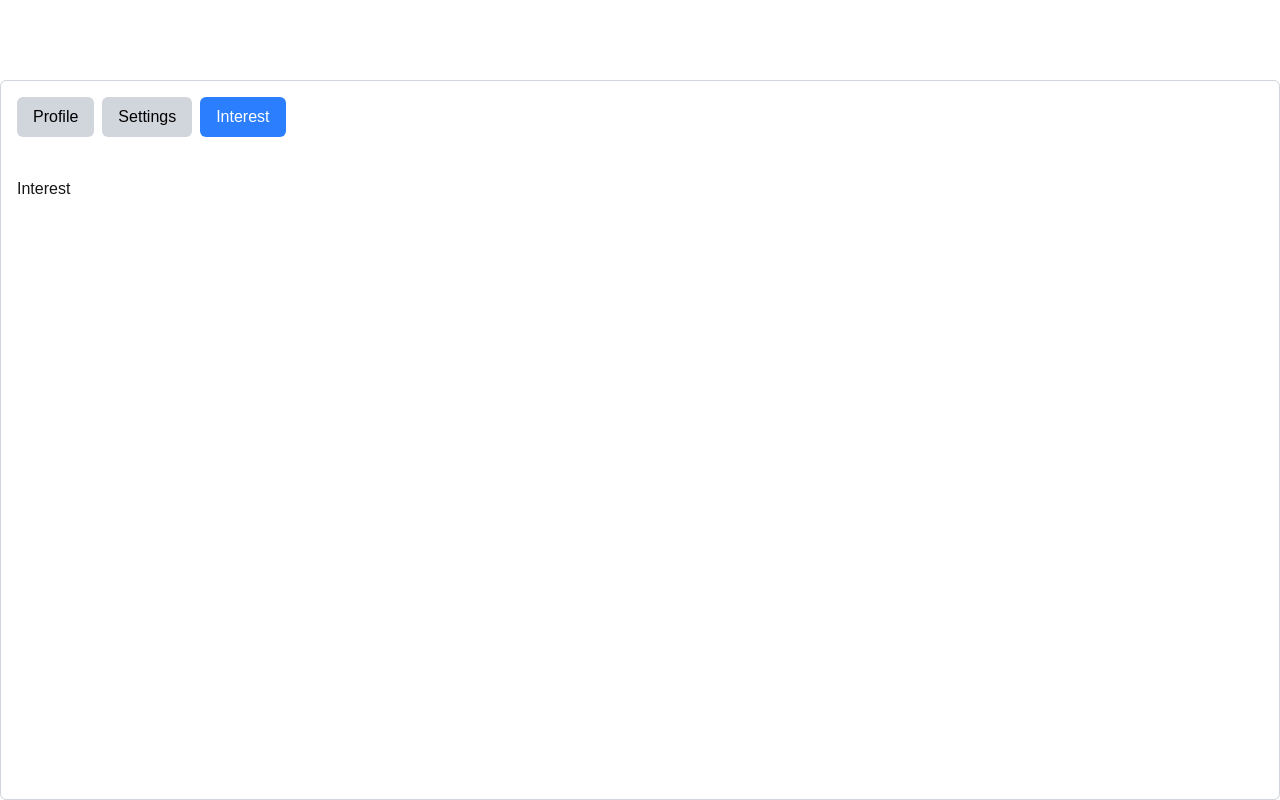
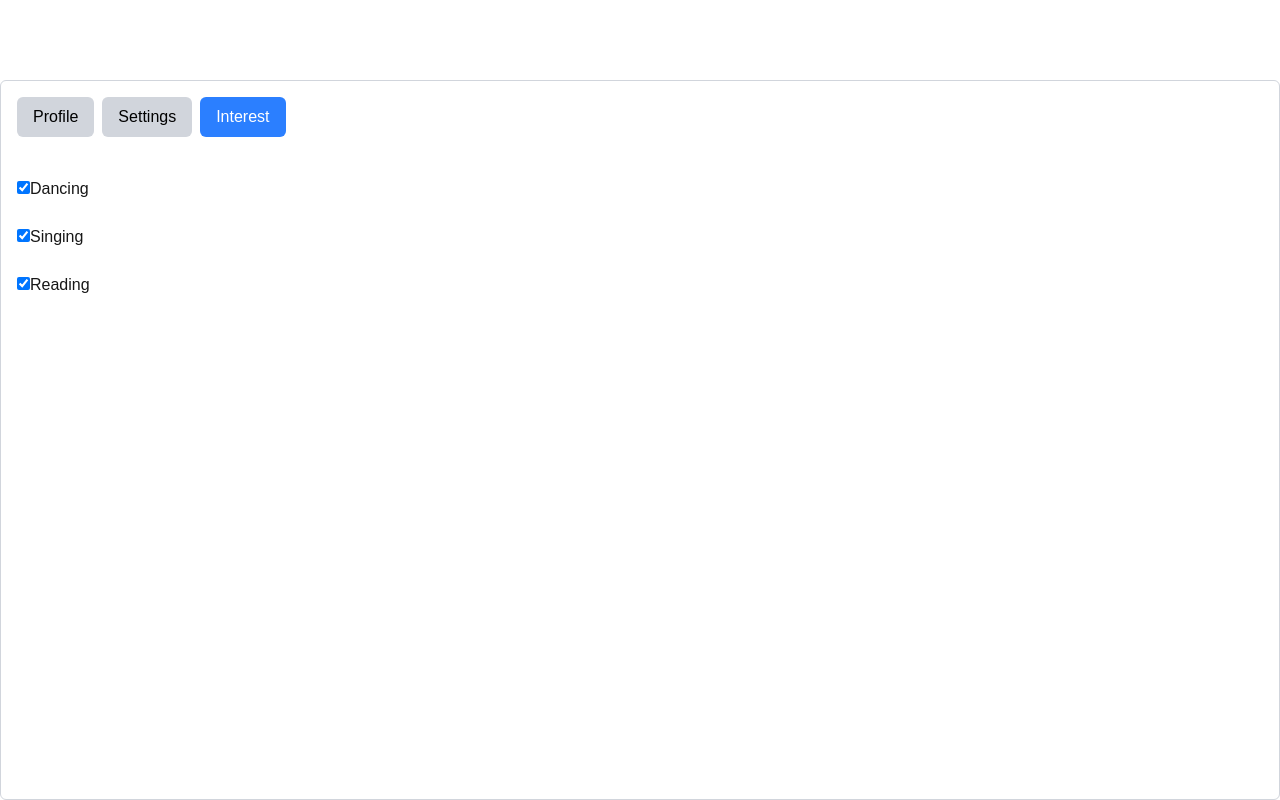
Before and after one commit to sourabh20905/fontend-logics, a Next.js app: page /tabs-form in a window 1280 px wide. Both pictures are taken after a click on the element "Interest". Built offline with nearby package versions, Linux system fonts and the light colour scheme.

Commit message:
feat: add TabsForm configuration and enhance Interest component with dynamic checkbox handling

```diff
--- a/src/container/TabsForm/Interests.tsx
+++ b/src/container/TabsForm/Interests.tsx
@@ -1,5 +1,54 @@
-const Interest = () => {
-  return <div>Interest</div>;
+interface InterestProps {
+  data: {
+    interests: string[];
+    [key: string]: unknown;
+  };
+  setData: React.Dispatch<React.SetStateAction<InterestProps["data"]>>;
+}
+
+const Interest = ({ data, setData }: InterestProps) => {
+  const handleChange = (e: React.ChangeEvent<HTMLInputElement>) => {
+    setData((prev) => ({
+      ...prev,
+      interests: e.target.checked
+        ? [...prev.interests, e.target.name]
+        : prev.interests.filter(
+            (interest: string) => interest !== e.target.name
+          ),
+    }));
+  };
+  return (
+    <div className="flex flex-col gap-6">
+      <label className="">
+        <input
+          type="checkbox"
+          name="dancing"
+          checked={data.interests.includes("dancing")}
+          onChange={handleChange}
+          className=""
+        />
+        Dancing
+      </label>
+      <label>
+        <input
+          type="checkbox"
+          name="singing"
+          checked={data.interests.includes("singing")}
+          onChange={handleChange}
+        />
+        Singing
+      </label>
+      <label>
+        <input
+          type="checkbox"
+          name="reading"
+          checked={data.interests.includes("reading")}
+          onChange={handleChange}
+        />
+        Reading
+      </label>
+    </div>
+  );
 };
 
 export default Interest;
--- a/src/container/TabsForm/Profile.tsx
+++ b/src/container/TabsForm/Profile.tsx
@@ -4,17 +4,15 @@ interface ProfileProps {
 }
 
 export default function Profile({ data, setData }: ProfileProps) {
-  const handleChange = (
-    e: React.ChangeEvent<HTMLInputElement>,
-    value: string
-  ) => {
+  const handleChange = (e: React.ChangeEvent<HTMLInputElement>) => {
     e.preventDefault();
     setData((prev) => {
       return {
         ...prev,
-        [value]: e.target.value,
+        [e.target.name]: e.target.value,
       };
     });
+    console.log(data, "data");
   };
   return (
     <div className="flex flex-col gap-10">
@@ -22,24 +20,27 @@ export default function Profile({ data, setData }: ProfileProps) {
         <input
           type="text"
           placeholder="Name"
+          name="name"
           className="p-4 border border-gray-200 rounded-md"
-          onChange={(e) => handleChange(e, "name")}
+          onChange={handleChange}
         />
       </label>
       <label>
         <input
           type="text"
           placeholder="Email"
+          name="email"
           className="p-4 border border-gray-200 rounded-md"
-          onChange={(e) => handleChange(e, "email")}
+          onChange={handleChange}
         />
       </label>
       <label>
         <input
           type="numeric"
           placeholder="age"
+          name="age"
           className="p-4 border border-gray-200 rounded-md"
-          onChange={(e) => handleChange(e, "age")}
+          onChange={handleChange}
         />
       </label>
     </div>
--- a/src/container/TabsForm/TabsForm.tsx
+++ b/src/container/TabsForm/TabsForm.tsx
@@ -1,7 +1,5 @@
 import { useState } from "react";
-import Interest from "./Interests";
-import Profile from "./Profile";
-import Settings from "./Settings";
+import { tabs } from "./config";
 
 const TabsForm = () => {
   const [activeTab, setActiveTab] = useState(0);
@@ -10,22 +8,12 @@ const TabsForm = () => {
     name: "sourabh",
     email: "email",
     age: 23,
+    interests: ["dancing", "singing", "reading"],
+    settings: {
+      theme: "light",
+      language: "en",
+    },
   });
-
-  const tabs = [
-    {
-      name: "Profile",
-      component: Profile,
-    },
-    {
-      name: "Settings",
-      component: Settings,
-    },
-    {
-      name: "Interest",
-      component: Interest,
-    },
-  ];
 
   const ActiveTabComponent = tabs[activeTab].component;
 
--- /dev/null
+++ b/src/container/TabsForm/config.ts
@@ -0,0 +1,18 @@
+import Profile from "./Profile";
+import Settings from "./Settings";
+import Interest from "./Interests";
+
+export const tabs = [
+  {
+    name: "Profile",
+    component: Profile,
+  },
+  {
+    name: "Settings",
+    component: Settings,
+  },
+  {
+    name: "Interest",
+    component: Interest,
+  },
+];
```
